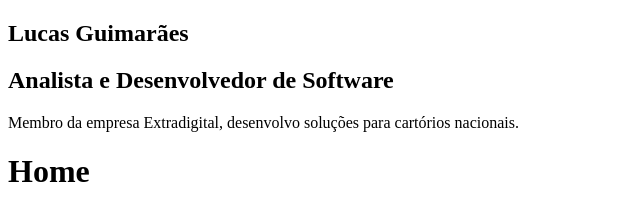
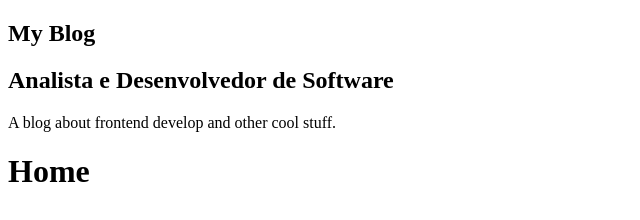
Before and after one commit to guimatech/my-blog-gatsby, a Gatsby site: page / in a window 1280 px wide. Shown: the whole page, without its empty margins (0-640 px from the left). Built offline with nearby package versions, Linux system fonts and the light colour scheme; Gatsby itself is replaced by a stand-in of ours.

Commit message:
De dados hardcode para dados vindo do graphql

```diff
--- a/gatsby-config.js
+++ b/gatsby-config.js
@@ -1,6 +1,7 @@
 module.exports = {
   siteMetadata: {
     title: `My Blog`,
+    position: `Analista e Desenvolvedor de Software`,
     description: `A blog about frontend develop and other cool stuff.`,
     author: `@guimaraes-lucas`,
   },
--- a/package.json
+++ b/package.json
@@ -28,6 +28,7 @@
   "scripts": {
     "build": "gatsby build",
     "develop": "gatsby develop",
+    "develop:playground": "GATSBY_GRAPHQL_IDE=playground gatsby develop",
     "format": "prettier --write \"**/*.{js,jsx,json,md}\"",
     "start": "npm run develop",
     "serve": "gatsby serve",
--- a/src/components/Profile/index.js
+++ b/src/components/Profile/index.js
@@ -1,13 +1,28 @@
 import React from "react"
+import { StaticQuery, graphql } from "gatsby";
 
 const Profile = () => (
-  <div className="Profile-wrapper">
-    <h1>Lucas Guimarães</h1>
-    <h2>Analista e Desenvolvedor de Software</h2>
-    <p>
-      Membro da empresa Extradigital, desenvolvo soluções para cartórios nacionais.
-    </p>
-  </div>
+  <StaticQuery
+  	query={graphql`
+			query MySiteMetadata{
+				site {
+					siteMetadata {
+						title
+						description
+						position
+					}
+				}
+			}`
+		}
+
+		render={({site: { siteMetadata: { title, position, description }}}) => (
+			<div className="Profile-wrapper">
+				<h1>{ title }</h1>
+				<h2>{ position }</h2>
+				<p>{ description }</p>
+			</div>
+		)}
+	/>
 )
 
 export default Profile
```
